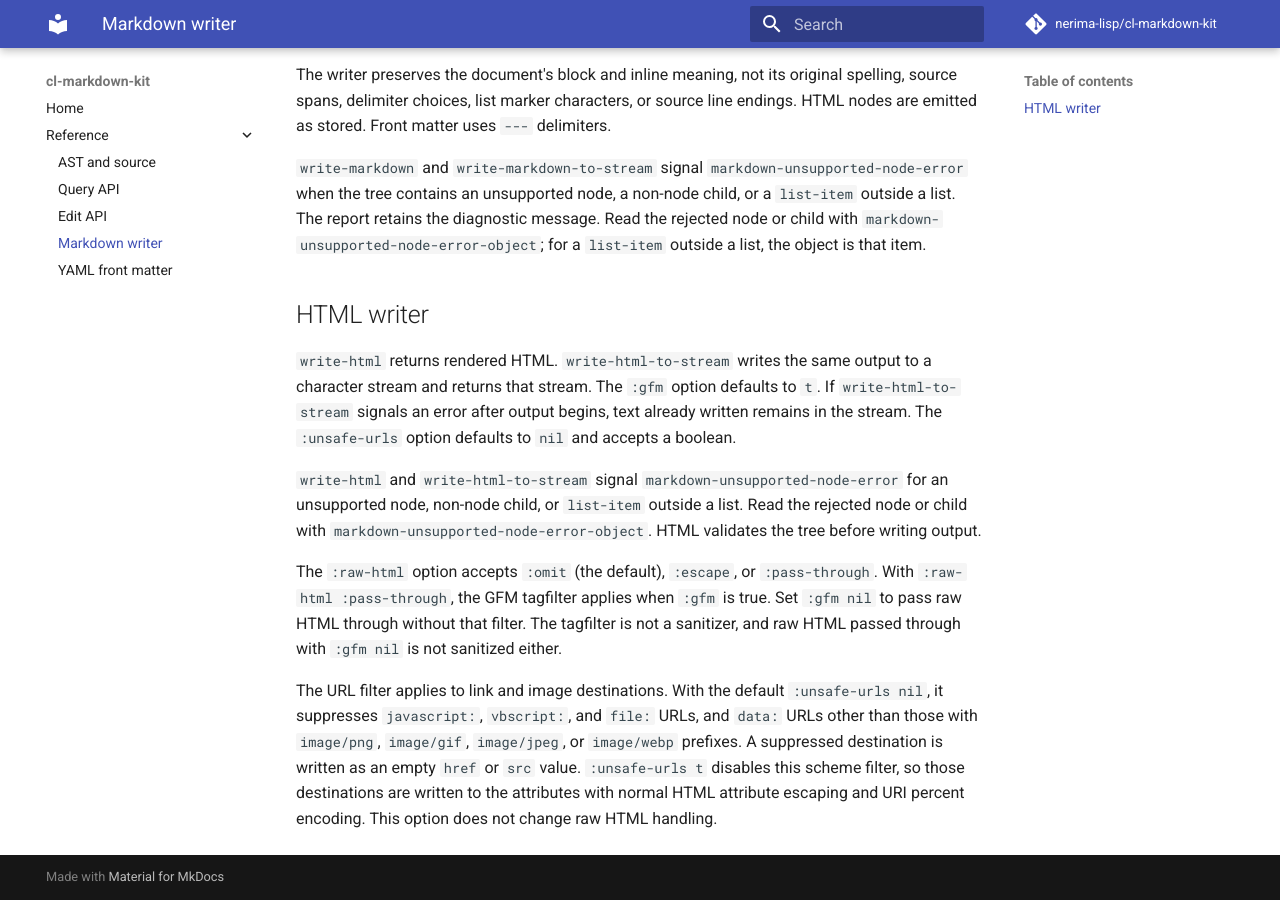
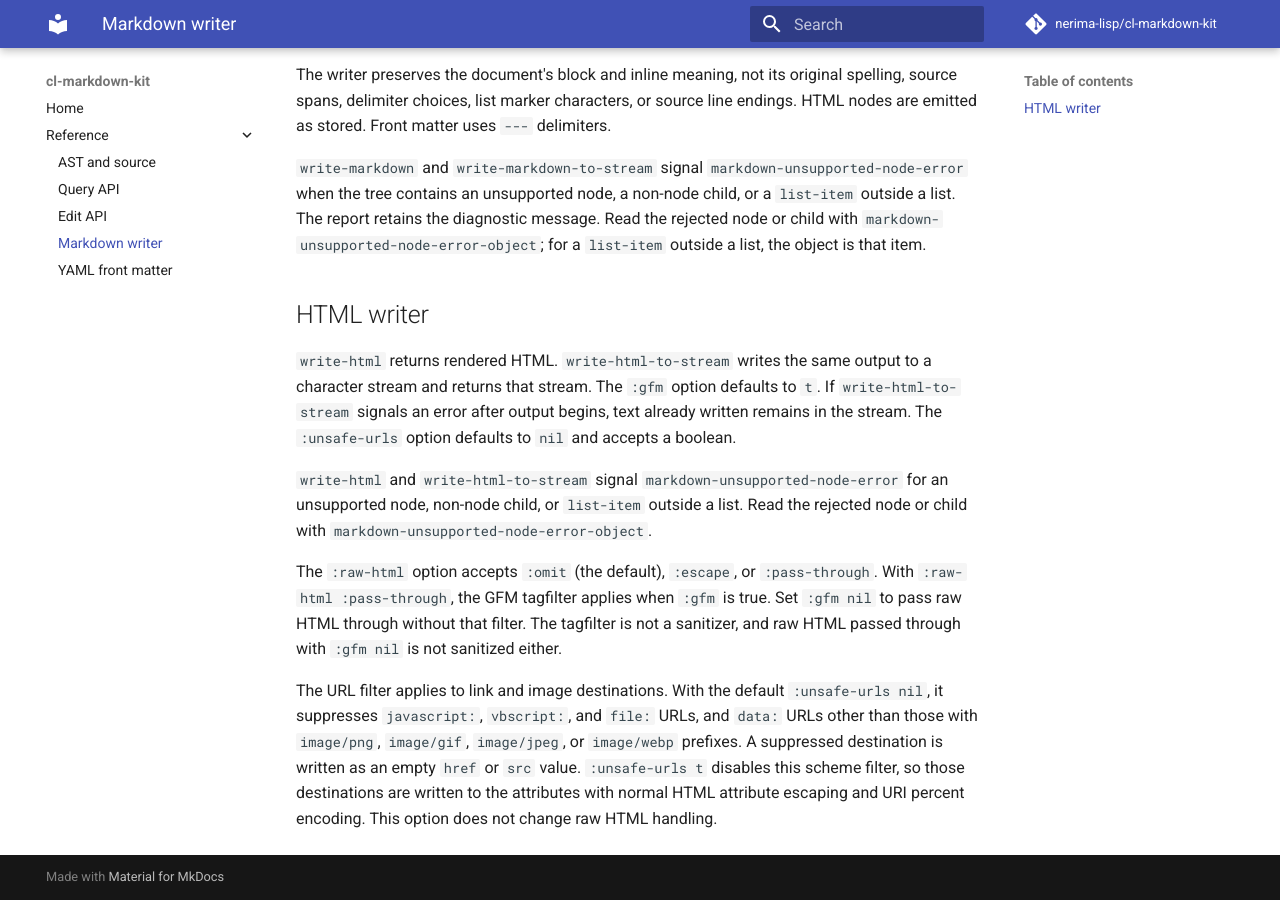
Before and after one commit to nerima-lisp/cl-markdown-kit, an MkDocs documentation site: the page built from docs/src/reference/markdown-writer.md, in a window 1280 px wide and 900 px high, scrolled down 531 px. Built offline with MkDocs 1.6.1 and Material for MkDocs 9.7.7, drawn with Linux system fonts in a browser that asks for light colours; comment, search, counter and statistics services are not loaded.

Commit message:
fix(writers): preserve output for unsupported trees

```diff
--- a/docs/src/reference/markdown-writer.md
+++ b/docs/src/reference/markdown-writer.md
@@ -46,8 +46,7 @@
 `write-html` and `write-html-to-stream` signal
 `markdown-unsupported-node-error` for an unsupported node, non-node child, or
 `list-item` outside a list. Read the rejected node or child with
-`markdown-unsupported-node-error-object`. HTML validates the tree before
-writing output.
+`markdown-unsupported-node-error-object`.
 
 The `:raw-html` option accepts `:omit` (the default), `:escape`, or
 `:pass-through`. With `:raw-html :pass-through`, the GFM tagfilter applies when
```
Also changed, not shown: 5 other files.
